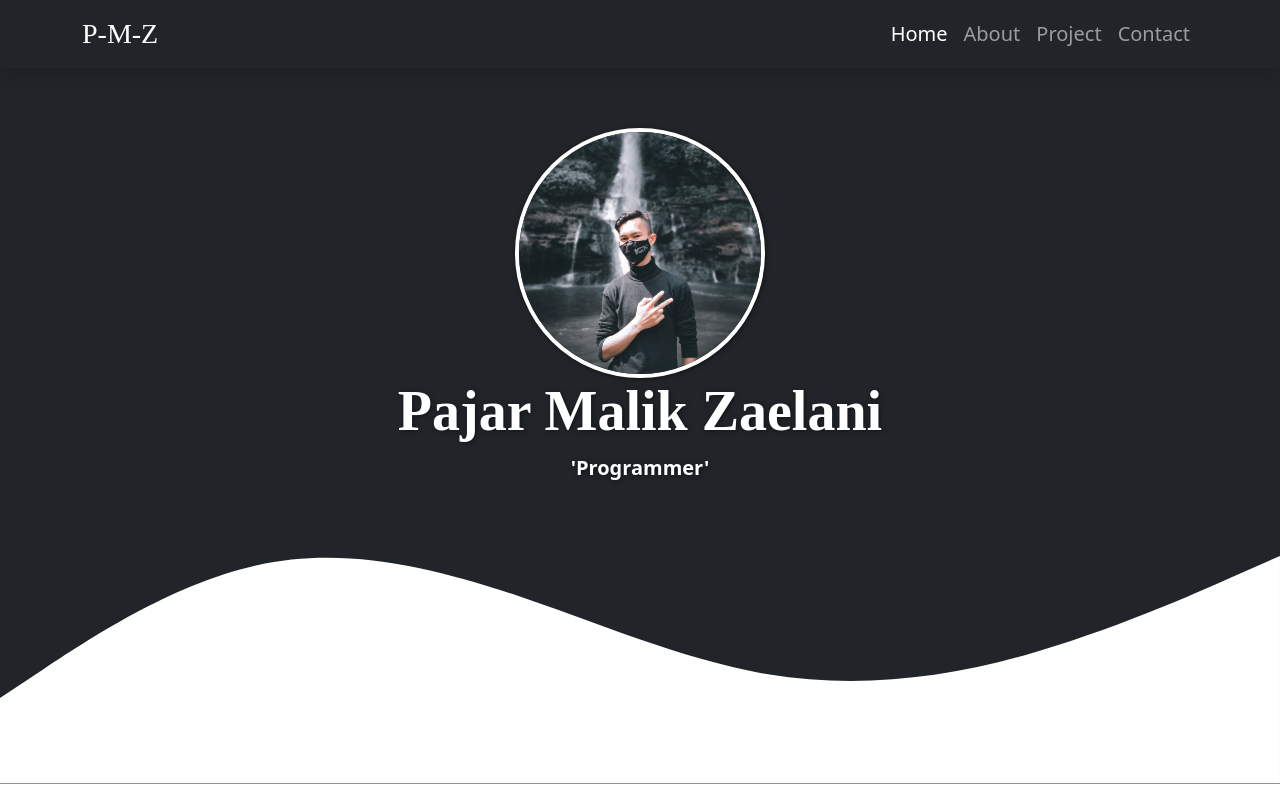
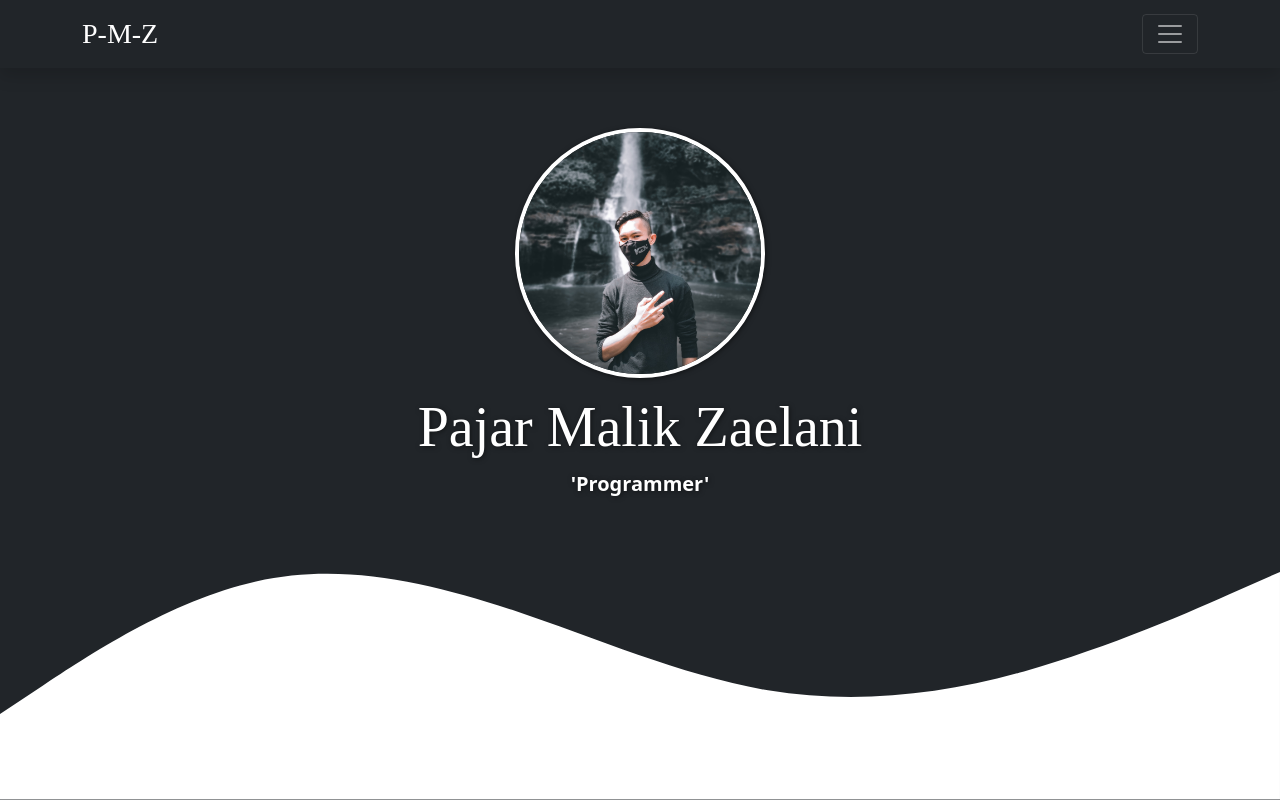
Before and after one commit to PajarMalikZae/pajarmalikzae.github.io, a plain HTML site: page index.html in a window 1280 px wide. Shown: the top 800 px of the page. Drawn offline with nearby package versions, Linux system fonts and the light colour scheme; a web font is replaced by a local one.

Commit message:
mengubah nvbar

```diff
--- a/index.html
+++ b/index.html
@@ -22,7 +22,7 @@
 
   <body id="home">
     <!-- Navbar -->
-    <nav class="navbar navbar-expand-lg navbar-dark fixed-top shadow bg-dark">
+    <nav class="navbar navbar-dark fixed-top shadow bg-dark">
       <div class="container">
         <a class="navbar-brand fs-3" href="#">P-M-Z</a>
         <button class="navbar-toggler" type="button" data-bs-toggle="collapse" data-bs-target="#navbarNavAltMarkup" aria-controls="navbarNavAltMarkup" aria-expanded="false" aria-label="Toggle navigation">
@@ -43,7 +43,7 @@
     <!-- Hero Section -->
     <section class="jumbotron bg-dark text-center">
       <img src="asset/img/Pajar.jpg" alt="PajarMalikZaelani" width="250" class="rounded-circle" />
-      <h1 class="display-4 fw-bold">Pajar Malik Zaelani</h1>
+      <h1 class="display-4 pt-3">Pajar Malik Zaelani</h1>
       <p class="lead fw-bold"></p>
       <svg xmlns="http://www.w3.org/2000/svg" viewBox="0 0 1440 320">
         <path
```
